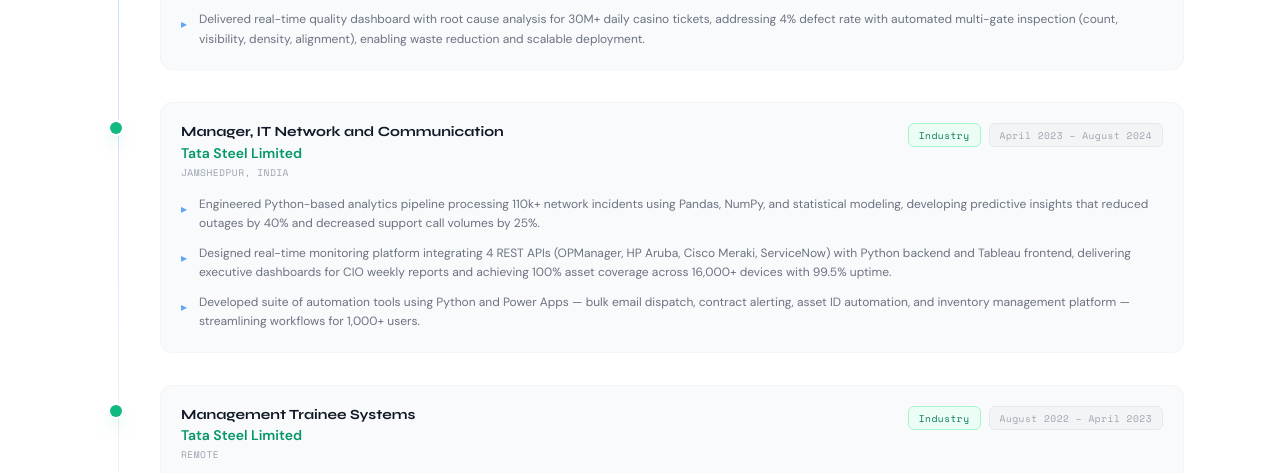
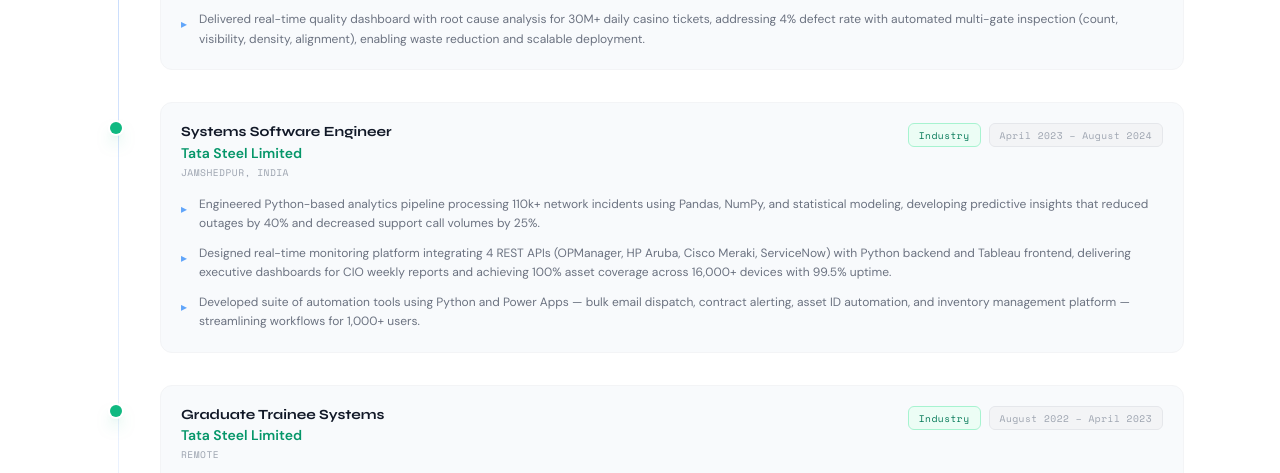
Before and after one commit to swarat17/swarat17.github.io, a Next.js app: page / in a window 1280 px wide. Shown: the part 3760-4233 px from the top of the page. Built offline with nearby package versions, Linux system fonts and the light colour scheme.

Commit message:
experience changes

```diff
--- a/src/components/Experience.js
+++ b/src/components/Experience.js
@@ -33,7 +33,7 @@ const experiences = [
     ],
   },
   {
-    role: 'Manager, IT Network and Communication',
+    role: 'Systems Software Engineer',
     org: 'Tata Steel Limited',
     sub: '',
     location: 'Jamshedpur, India',
@@ -49,7 +49,7 @@ const experiences = [
     ],
   },
   {
-    role: 'Management Trainee Systems',
+    role: 'Graduate Trainee Systems',
     org: 'Tata Steel Limited',
     sub: '',
     location: 'Remote',
```
Also changed, not shown: 1 other file (tests, documents, lock files or other folders).
